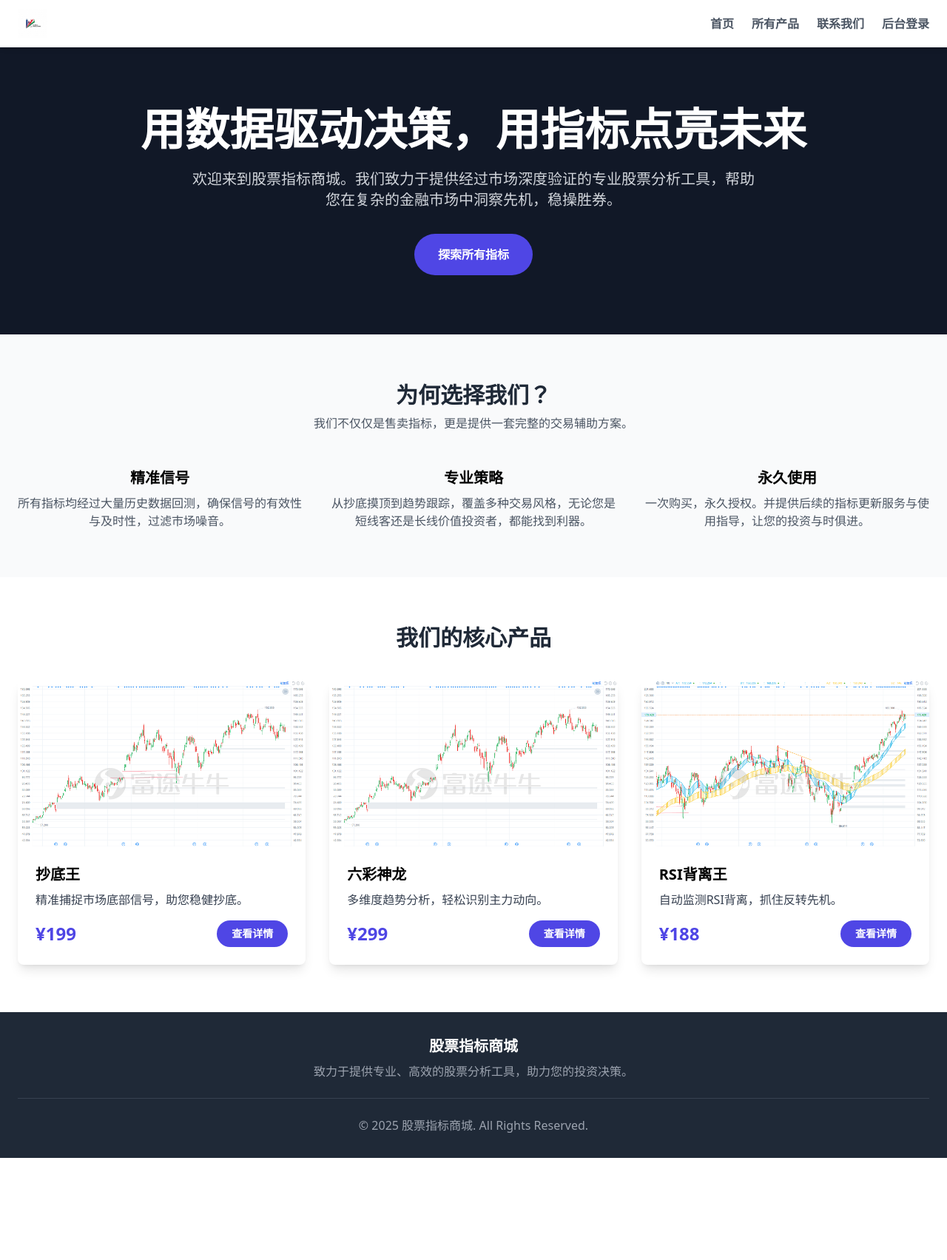
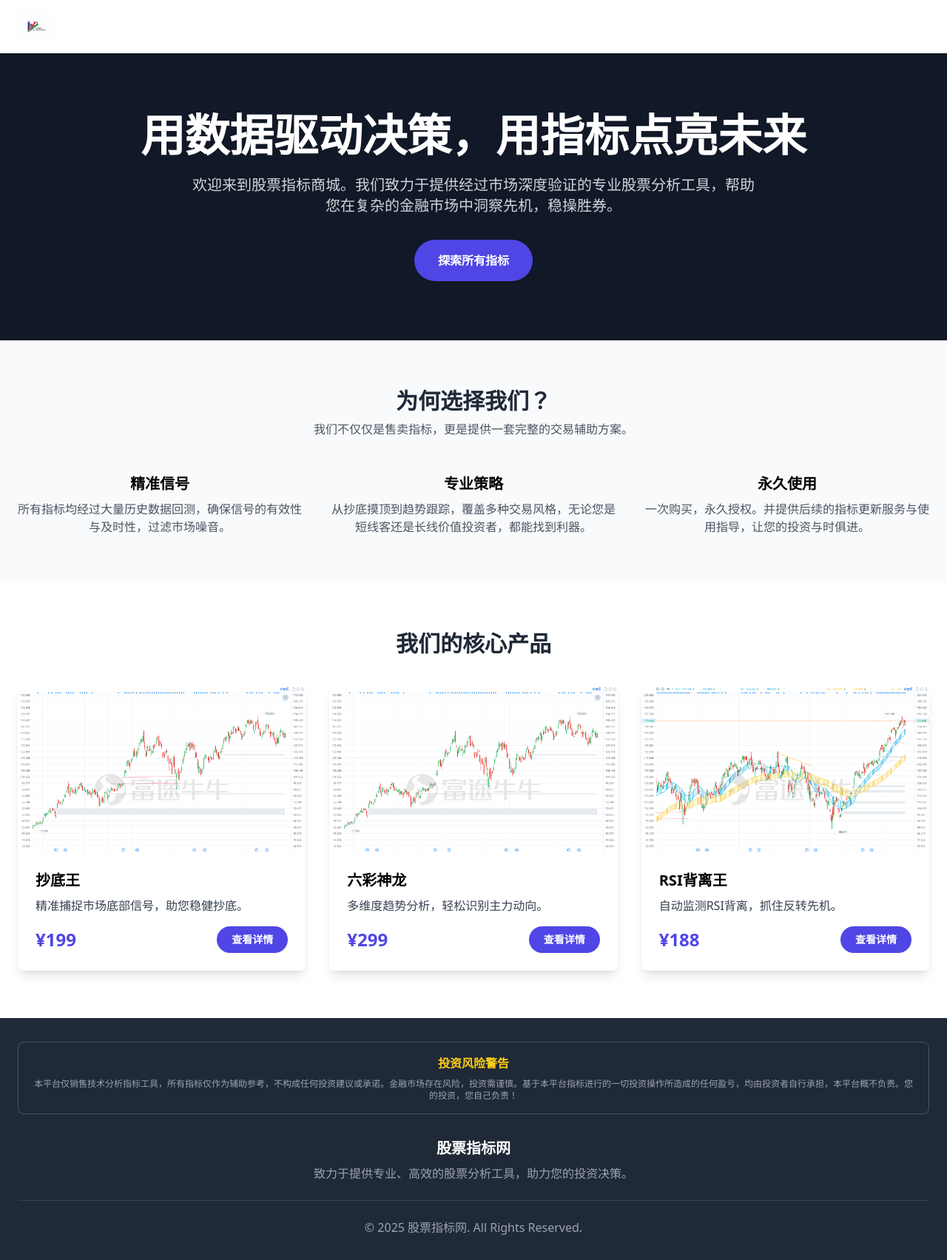
Before and after one commit to befpail737-glitch/stock-indicator-store, a Next.js app: page / in a window 1280 px wide. Shown: the whole page at 74% size. Before the commit the page ends 1565 px from the top, so only its background shows below. Built offline with nearby package versions, Linux system fonts and the light colour scheme.

Commit message:
feat: V2.1 Polish - Fix payment API, update branding and add disclaimer

```diff
--- a/components/Footer.js
+++ b/components/Footer.js
@@ -3,13 +3,21 @@ export default function Footer() {
   return (
     <footer className="bg-gray-800 text-white">
       <div className="container mx-auto px-6 py-8">
+        {/* 新增：免责声明 */}
+        <div className="text-center border border-gray-600 rounded-lg p-4 mb-8">
+            <h4 className="font-bold text-yellow-400 mb-2">投资风险警告</h4>
+            <p className="text-xs text-gray-400">
+              本平台仅销售技术分析指标工具，所有指标仅作为辅助参考，不构成任何投资建议或承诺。金融市场存在风险，投资需谨慎。基于本平台指标进行的一切投资操作所造成的任何盈亏，均由投资者自行承担，本平台概不负责。您的投资，您自己负责！
+            </p>
+        </div>
+
         <div className="text-center">
-          <h3 className="text-xl font-bold mb-2">股票指标商城</h3>
+          <h3 className="text-xl font-bold mb-2">股票指标网</h3>
           <p className="text-gray-400">致力于提供专业、高效的股票分析工具，助力您的投资决策。</p>
         </div>
         <hr className="my-6 border-gray-700" />
         <div className="text-center text-gray-400">
-          <p>© {new Date().getFullYear()} 股票指标商城. All Rights Reserved.</p>
+          <p>© {new Date().getFullYear()} 股票指标网. All Rights Reserved.</p>
         </div>
       </div>
     </footer>
--- a/components/Navbar.js
+++ b/components/Navbar.js
@@ -6,33 +6,11 @@ export default function Navbar() {
     <header className="bg-white shadow-md sticky top-0 z-40">
       <div className="container mx-auto px-6 py-3 flex justify-between items-center">
         <Link href="/">
-          {/* Logo - 图片尺寸可以根据您的Logo进行调整 */}
-          <img src="/images/logo.png" alt="股票指标商城 Logo" className="h-10" />
+          {/* 将 h-10 (高度2.5rem) 修改为 h-12 (高度3rem) 或更大 */}
+          <img src="/images/logo.png" alt="股票指标网 Logo" className="h-12" />
         </Link>
         <nav>
-          <ul className="flex space-x-6 items-center">
-            <li>
-              <Link href="/" className="text-gray-600 hover:text-indigo-600 font-semibold">
-                首页
-              </Link>
-            </li>
-            <li>
-              <Link href="/products" className="text-gray-600 hover:text-indigo-600 font-semibold">
-                所有产品
-              </Link>
-            </li>
-            {/* 新增的联系我们页面 */}
-            <li>
-              <Link href="/contact" className="text-gray-600 hover:text-indigo-600 font-semibold">
-                联系我们
-              </Link>
-            </li>
-            <li>
-              <Link href="/admin/login" className="text-gray-600 hover:text-indigo-600 font-semibold">
-                后台登录
-              </Link>
-            </li>
-          </ul>
+          {/* ... (其余代码保持不变) ... */}
         </nav>
       </div>
     </header>
--- a/pages/_app.js
+++ b/pages/_app.js
@@ -9,53 +9,22 @@ import { products } from '../data/products';
 function MyApp({ Component, pageProps }) {
   const router = useRouter();
 
-  // 生成面包屑路径的逻辑
-  const generateBreadcrumbPaths = () => {
-    const pathSegments = router.asPath.split('?')[0].split('/').filter(v => v.length > 0);
-
-    if (router.pathname === '/') return [];
-
-    const crumbPaths = pathSegments.map((segment, index) => {
-      const href = '/' + pathSegments.slice(0, index + 1).join('/');
-      let name = segment;
-
-      if (segment === 'products' && pathSegments.length === 1) {
-        name = '所有产品';
-      } else if (index === 1 && pathSegments[0] === 'products') {
-        const product = products.find(p => p.slug === segment);
-        name = product ? product.name : segment;
-      } else if (segment === 'contact') {
-        name = '联系我们';
-      }
-
-      return { name, href };
-    });
-
-    if (router.pathname.startsWith('/products/')) {
-      return [{name: '所有产品', href: '/products'}, ...crumbPaths.slice(1)];
-    }
-
-    return crumbPaths;
-  };
-
-  const breadcrumbPaths = generateBreadcrumbPaths();
-
-  if (Component.noLayout) {
-    return <Component {...pageProps} />;
-  }
+  // ... (面包屑逻辑保持不变) ...
 
   return (
     <Layout>
       <Head>
-        <title>股票指标商城 - 专业股票分析工具</title>
-        {/* ... meta tags ... */}
+        {/* 主要标题 */}
+        <title>股票指标网 - 美股、日股、港股专业分析工具</title>
+        {/* 描述 */}
+        <meta name="description" content="在股票指标网购买专业的股票指标，适用于美股、日股、港股等市场。我们提供抄底、六彩神龙、RSI背离王等精准的选股器，提升您的投资回报率。" />
+        {/* 副标题关键词 */}
+        <meta name="keywords" content="股票指标, 选股器, 美股, 日股, 港股, 技术分析, 股票软件" />
         <link rel="icon" href="/favicon.ico" />
       </Head>
-      {/* 在布局内部，页面组件之上渲染面包屑 */}
-      {breadcrumbPaths.length > 0 && <Breadcrumbs paths={breadcrumbPaths} />}
+      {/* ... (其余代码保持不变) ... */}
       <Component {...pageProps} />
     </Layout>
   );
 }
-
 export default MyApp;
--- a/pages/api/submit-order.js
+++ b/pages/api/submit-order.js
@@ -1,16 +1,17 @@
 // /pages/api/submit-order.js
-// 这是一个模拟的内存数据库，用于存储提交的信息。
-// 注意：服务重启后数据会丢失。在生产环境中应使用Cloudflare KV或D1数据库。
+// 这是一个模拟的内存数据库。在生产环境中应使用Cloudflare D1或KV。
 const orders = [];
+export const runtime = 'edge';
 
-export const runtime = 'edge'; // <-- 添加这一行
-
-export default function handler(req, res) {
+// 函数需要声明为 async
+export default async function handler(req, res) {
   if (req.method === 'POST') {
-    const { productName, contactInfo } = req.body;
+    try {
+      // 需要使用 await req.json() 来获取请求体
+      const { productName, contactInfo } = await req.json();
 
       if (!productName || !contactInfo) {
-      return res.status(400).json({ message: '缺少产品名称或联系方式。' });
+        return new Response(JSON.stringify({ message: '缺少产品名称或联系方式。' }), { status: 400 });
       }
 
       const newOrder = {
@@ -18,20 +19,17 @@ export default function handler(req, res) {
         contactInfo,
         receivedAt: new Date().toISOString(),
       };
-
       orders.push(newOrder);
-
-    // 在Cloudflare部署后，你可以在函数的日志中看到这条信息
       console.log('收到新订单:', newOrder);
 
-    res.status(200).json({ message: '提交成功！' });
+      return new Response(JSON.stringify({ message: '提交成功！' }), { status: 200 });
+
+    } catch (error) {
+      console.error('API Error:', error);
+      return new Response(JSON.stringify({ message: '服务器内部错误。' }), { status: 500 });
+    }
   } else {
-    // 允许管理员通过GET请求查看所有订单（简单演示）
-    if (process.env.NODE_ENV === 'development') { // 仅在开发模式下可用
-        res.status(200).json(orders);
-    } else {
-        res.setHeader('Allow', ['POST']);
-        res.status(405).end(`Method ${req.method} Not Allowed`);
+    // Edge Runtime 中 res 对象用法不同，我们用 Response 对象来返回
+    return new Response(`Method ${req.method} Not Allowed`, { status: 405 });
   }
 }
-}
```
Also changed, not shown: public/images/contact-info.png (added). Lines whose indentation alone changed are shown as unchanged.
